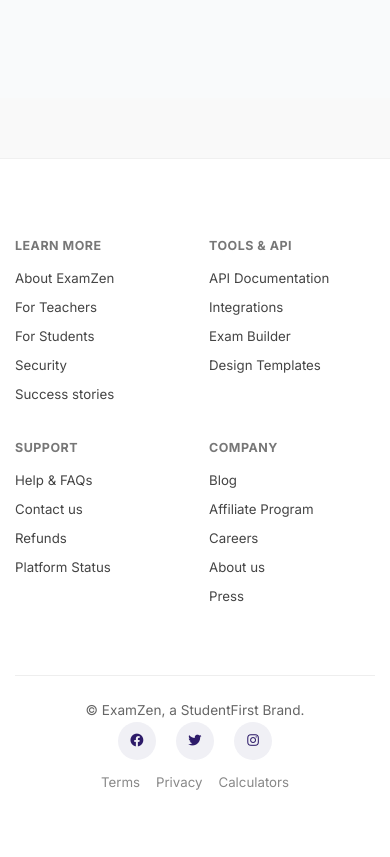
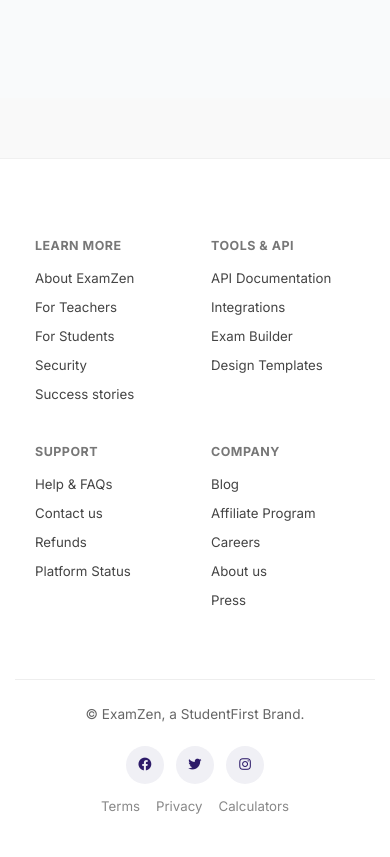
Before and after one commit to Profeso1012/ExamZen-dev, a Flask app: page / in a window 390 px wide. Shown: the part 2891-3748 px from the top of the page. Before the commit the page ends 3681 px from the top, so only its background shows below. Run offline with Flask 2, Linux system fonts and the light colour scheme.

Commit message:
updated layout footer

```diff
--- a/examzen/templates/layout.html
+++ b/examzen/templates/layout.html
@@ -10,6 +10,92 @@
     <link rel="stylesheet" href="https://cdnjs.cloudflare.com/ajax/libs/animate.css/4.1.1/animate.min.css">
     <!-- Custom CSS -->
     <link rel="stylesheet" href="{{ url_for('static', filename='css/styles1.css') }}">
+
+    <style>
+    /* ================================================================
+       FOOTER — targeted overrides
+       ================================================================ */
+
+    /* ── PC (≥ 768px): social icons + legal links on one line ──────── */
+    @media (min-width: 768px) {
+        /* Put the right column's children in a single flex row,
+           left-aligned so social icons sit beside Terms/Privacy */
+        .footer-bottom .col-md-6:last-child {
+            display: flex !important;
+            align-items: center;
+            gap: 1.25rem;
+            justify-content: flex-start; /* not right-aligned */
+            text-align: left !important;
+        }
+
+        /* Remove the right-justify that Bootstrap was applying */
+        .footer-bottom .col-md-6.text-md-right {
+            text-align: left !important;
+        }
+
+        /* Inline the legal links without extra left margin */
+        .footer-bottom .legal-links {
+            margin-left: 0 !important;
+        }
+
+        /* Keep social icons in a tight row */
+        .footer-bottom .social-links-simple {
+            display: inline-flex;
+            align-items: center;
+            gap: 0.75rem;
+        }
+    }
+
+    /* ── MOBILE (< 768px): footer-grid equal outer padding, more gap ── */
+    @media (max-width: 767.98px) {
+
+        /* Assumes footer-grid-remove becomes a 2-column grid/flex on mobile.
+           Use space-between so left edge of col1 = right edge of col2
+           relative to the container, and gap between columns is generous. */
+        .footer-grid-remove {
+            display: grid !important;
+            grid-template-columns: 1fr 1fr !important;
+            column-gap: 2rem !important;  /* wider space between the two columns */
+            row-gap: 2rem !important;
+            padding-left: 1.25rem !important;
+            padding-right: 1.25rem !important;
+            box-sizing: border-box;
+        }
+
+        /* ── footer-bottom mobile layout ─────────────────────────────── */
+
+        /* Stack the two col-md-6 blocks and add breathing room */
+        .footer-bottom .row {
+            display: flex !important;
+            flex-direction: column !important;
+            gap: 0 !important;
+        }
+
+        /* Copyright line */
+        .footer-bottom .col-md-6:first-child {
+            margin-bottom: 1.25rem !important; /* gap between copyright and social row */
+        }
+
+        /* Social + legal row: flex row, space-around so spacing is balanced */
+        .footer-bottom .col-md-6:last-child {
+            display: flex !important;
+            flex-wrap: wrap;
+            align-items: center;
+            justify-content: space-around;
+            gap: 0.75rem;
+            text-align: center !important;
+        }
+
+        .footer-bottom .social-links-simple {
+            display: inline-flex;
+            gap: 0.75rem;
+        }
+
+        .footer-bottom .legal-links {
+            margin-left: 0 !important;
+        }
+    }
+    </style>
 </head>
 
 <body>
```
